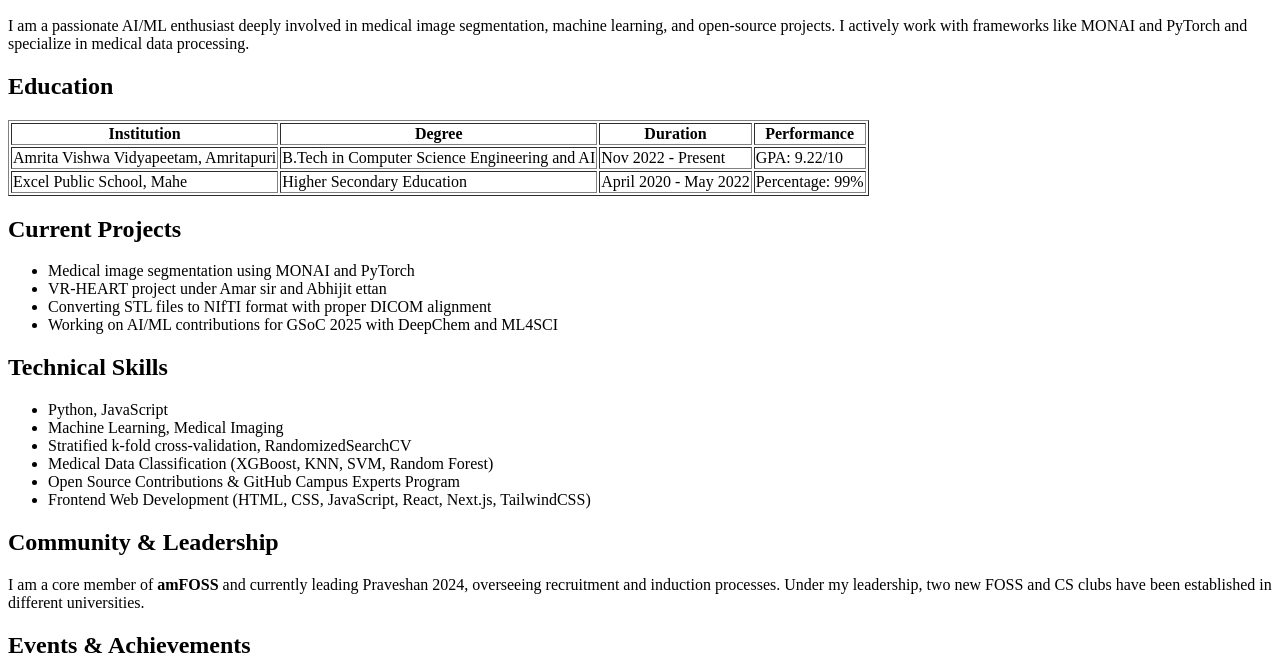
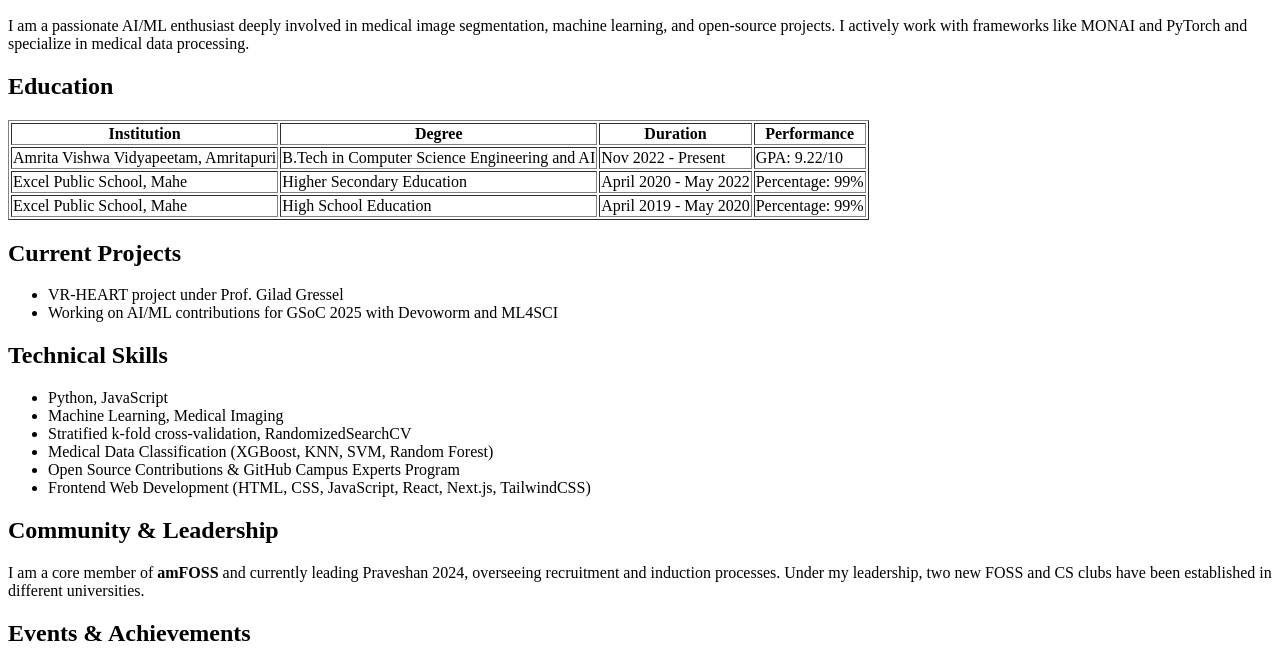
Before and after one commit to TheHuntsman4/Semester-6, a plain HTML site: page FullStack/portfolio.html in a window 1280 px wide. Shown: the part 110-774 px from the top of the page. Drawn offline with Linux system fonts and the light colour scheme.

Commit message:
add: updates information in the portfolio webpage

```diff
--- a/FullStack/portfolio.html
+++ b/FullStack/portfolio.html
@@ -34,14 +34,18 @@
             <td>April 2020 - May 2022</td>
             <td>Percentage: 99%</td>
         </tr>
+        <tr>
+            <td>Excel Public School, Mahe</td>
+            <td>High School Education</td>
+            <td>April 2019 - May 2020</td>
+            <td>Percentage: 99%</td>
+        </tr>
     </table>
 
     <h2>Current Projects</h2>
     <ul>
-        <li>Medical image segmentation using MONAI and PyTorch</li>
-        <li>VR-HEART project under Amar sir and Abhijit ettan</li>
-        <li>Converting STL files to NIfTI format with proper DICOM alignment</li>
-        <li>Working on AI/ML contributions for GSoC 2025 with DeepChem and ML4SCI</li>
+        <li>VR-HEART project under Prof. Gilad Gressel</li>
+        <li>Working on AI/ML contributions for GSoC 2025 with Devoworm and ML4SCI</li>
     </ul>
 
     <h2>Technical Skills</h2>
@@ -59,7 +63,6 @@
 
     <h2>Events & Achievements</h2>
     <ul>
-        <li>Organized multiple Wikimedia Hackathons</li>
         <li>Led a successful recruitment campaign with 280+ new members</li>
         <li>Regularly mentor juniors and manage club-related activities</li>
         <li>Selected for G20 Conference on Crime and Security in the Age of NFTs, AI, and the Metaverse 2023</li>
```
